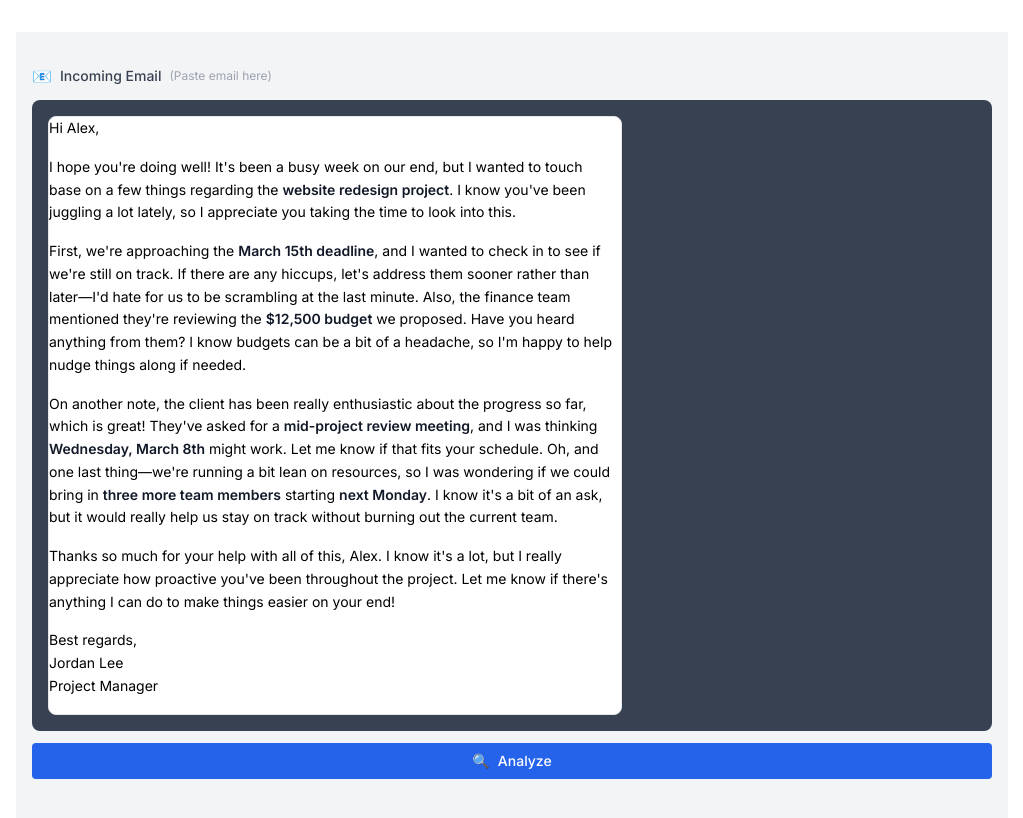
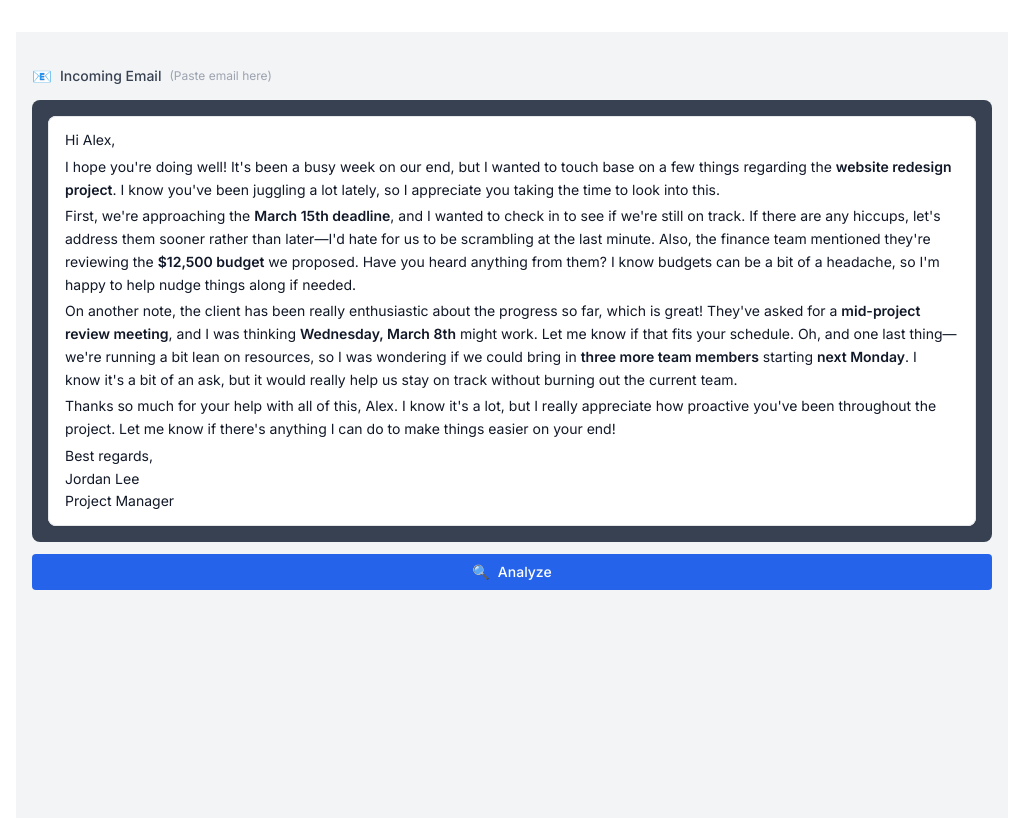
Before and after one commit to elkholyaa/prototype-ai-pencil, a Next.js app: page / in a window 1280 px wide. Shown: the top 818 px of the page, without its empty margins (128-1151 px from the left). Built offline with nearby package versions, Linux system fonts and the light colour scheme.

Commit message:
fix: ui, incoming email text area, now has even right and left padding. See UI screenshot: https://github.com/elkholyaa/prototype-ai-pencil/blob/master/docs/screenshot-localhost_3000-2025_01_08-20_13_19.png

```diff
--- a/src/components/RichTextEditor.tsx
+++ b/src/components/RichTextEditor.tsx
@@ -36,9 +36,7 @@ export default function RichTextEditor({
   className?: string
 }) {
   const editor = useEditor({
-    extensions: [
-      StarterKit,
-    ],
+    extensions: [StarterKit],
     content: formatContent(content),
     editable,
     onUpdate: ({ editor }: { editor: Editor }) => {
@@ -46,7 +44,7 @@ export default function RichTextEditor({
     },
     editorProps: {
       attributes: {
-        class: `prose prose-sm focus:outline-none w-full min-h-[100px] ${className || ''}`,
+        class: `prose prose-sm max-w-none focus:outline-none ${className || ''}`,
       },
     },
   })
@@ -61,12 +59,17 @@ export default function RichTextEditor({
   }, [content, editor])
 
   return (
-    <div className="w-full [&_.ProseMirror]:w-full [&_.ProseMirror]:min-h-[180px] [&_.ProseMirror]:p-0">
-      <EditorContent
-        editor={editor}
-        placeholder={placeholder}
-        className="w-full"
-      />
+    <div className="relative w-full rounded-lg border border-gray-200 bg-white shadow-sm">
+      <div className="mx-auto w-full overflow-hidden">
+        <EditorContent
+          editor={editor}
+          placeholder={placeholder}
+          className="w-full [&_.ProseMirror]:min-h-[180px] [&_.ProseMirror]:px-4 [&_.ProseMirror]:py-3
+                     [&_.ProseMirror]:text-gray-900 [&_.ProseMirror_p]:my-1
+                     [&_.ProseMirror_p:first-child]:mt-0 [&_.ProseMirror_p:last-child]:mb-0
+                     [&_.ProseMirror:focus]:outline-none [&_.ProseMirror]:leading-relaxed"
+        />
+      </div>
     </div>
   )
 }
```
Also changed, not shown: 1 other file (tests, documents, lock files or other folders).
